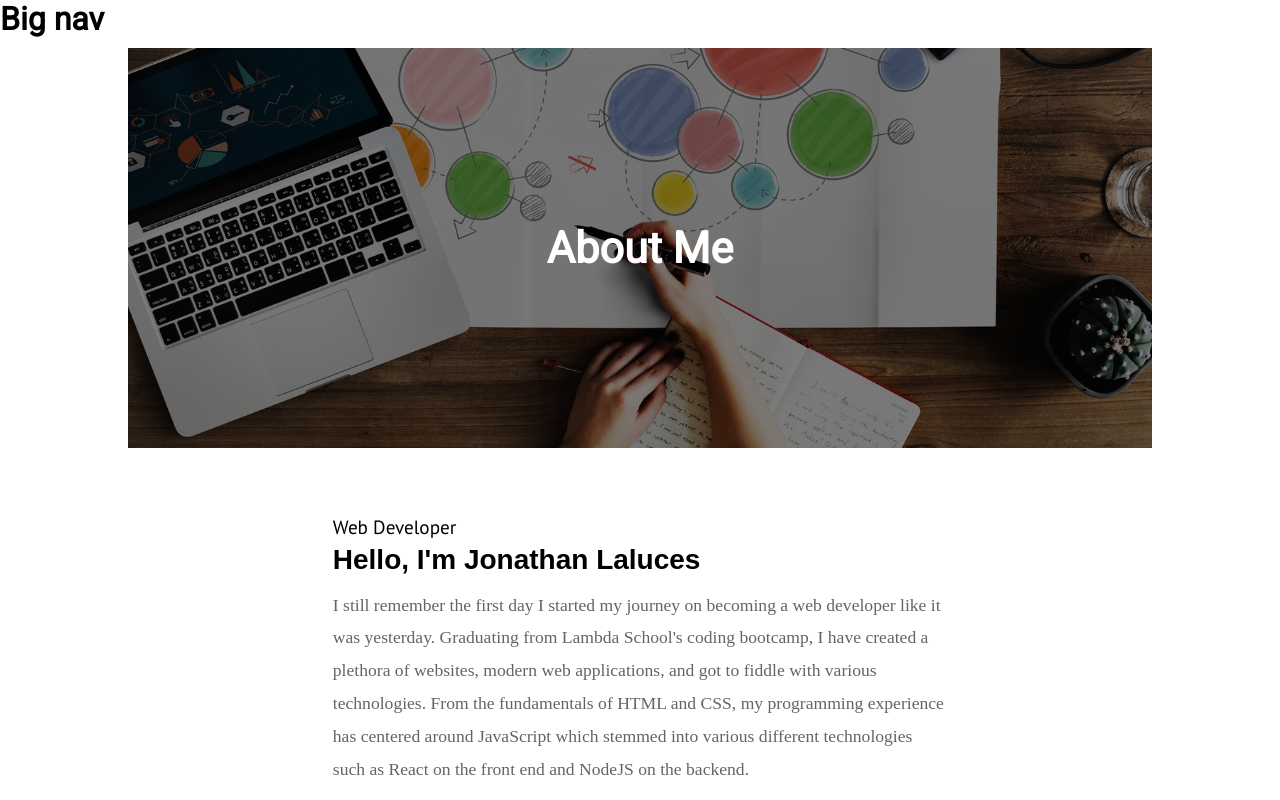
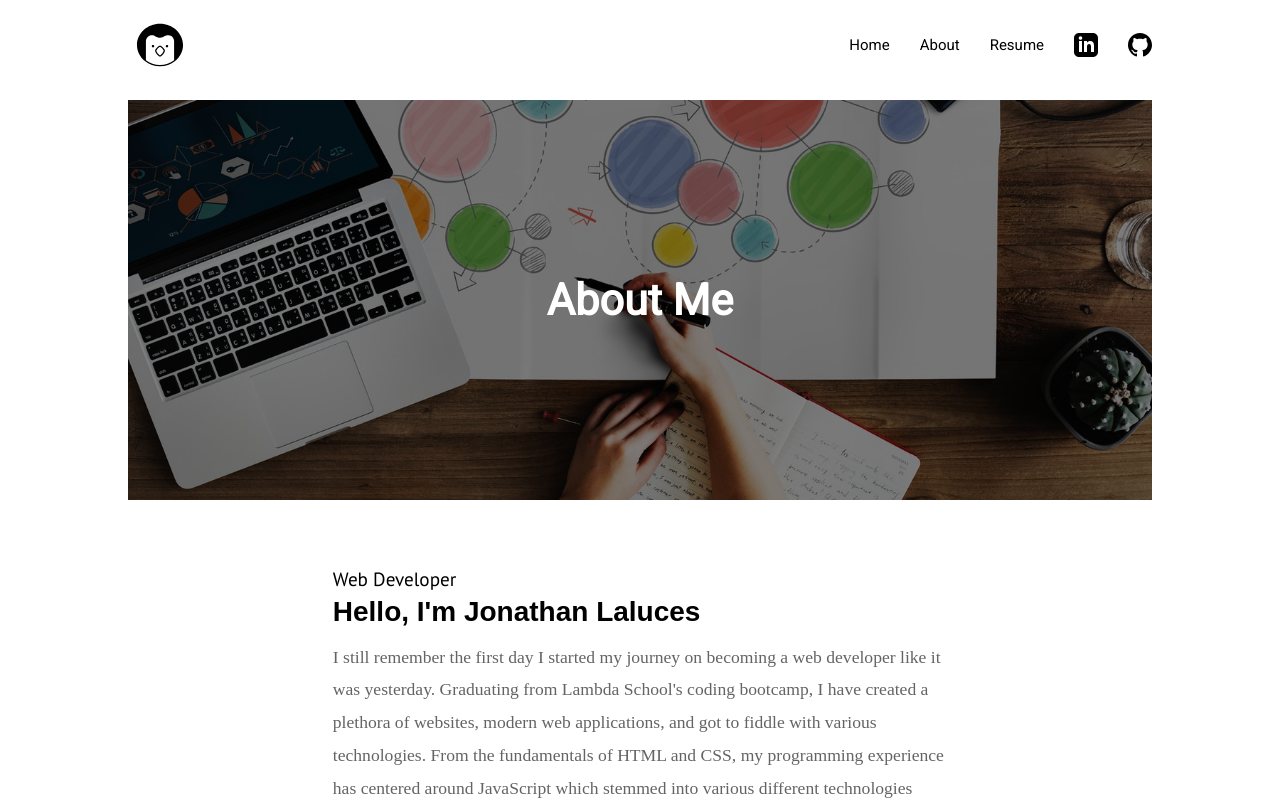
Before and after one commit to jlaluces123/Portfolio-revamp, a React (Create React App) app in the folder client/: page /about in a window 1280 px wide. Shown: the top 800 px of the page. Built offline with nearby package versions, Linux system fonts and the light colour scheme; the HTML template or start-up script is replaced by a standard one.

Commit message:
Desktop-Sized Navigation design + implementation: complete

```diff
--- a/client/src/components/Navigation/BigNav.js
+++ b/client/src/components/Navigation/BigNav.js
@@ -1,7 +1,74 @@
 import React from 'react';
 
+// Component Imports
+import { Link } from 'react-router-dom';
+
+// Assets
+import Penguin from '../../assets/penguin_noun.svg';
+
 const BigNav = props => {
-    return <h1>Big nav</h1>;
+    return (
+        <div className='container'>
+            <div className='navigation'>
+                <Link className='navigation__home' to='/'>
+                    <img
+                        src={Penguin}
+                        alt='Penguin black and white logo'
+                        className='logo'
+                    />
+                </Link>
+
+                <div className='navigation__right'>
+                    <ul className='list__big'>
+                        <li className='list__item'>
+                            <Link>Home</Link>
+                        </li>
+                        <li className='list__item'>
+                            <Link>About</Link>
+                        </li>
+                        <li className='list__item'>
+                            <Link>Resume</Link>
+                        </li>
+                        <li className='list__item display-contents'>
+                            <a
+                                className='display-contents'
+                                href='https://www.linkedin.com/in/jonathan-laluces/'
+                                target='_blank'
+                                rel='noopener noreferrer'
+                            >
+                                <svg
+                                    style={{ marginRight: 30 }}
+                                    xmlns='http://www.w3.org/2000/svg'
+                                    width='24'
+                                    height='24'
+                                    viewBox='0 0 24 24'
+                                >
+                                    <path d='M19 0h-14c-2.761 0-5 2.239-5 5v14c0 2.761 2.239 5 5 5h14c2.762 0 5-2.239 5-5v-14c0-2.761-2.238-5-5-5zm-11 19h-3v-11h3v11zm-1.5-12.268c-.966 0-1.75-.79-1.75-1.764s.784-1.764 1.75-1.764 1.75.79 1.75 1.764-.783 1.764-1.75 1.764zm13.5 12.268h-3v-5.604c0-3.368-4-3.113-4 0v5.604h-3v-11h3v1.765c1.396-2.586 7-2.777 7 2.476v6.759z' />
+                                </svg>
+                            </a>
+                        </li>
+                        <li className='list__item display-contents'>
+                            <a
+                                className='display-contents'
+                                href='https://github.com/jlaluces123'
+                                target='_blank'
+                                rel='noopener noreferrer'
+                            >
+                                <svg
+                                    xmlns='http://www.w3.org/2000/svg'
+                                    width='24'
+                                    height='24'
+                                    viewBox='0 0 24 24'
+                                >
+                                    <path d='M12 0c-6.626 0-12 5.373-12 12 0 5.302 3.438 9.8 8.207 11.387.599.111.793-.261.793-.577v-2.234c-3.338.726-4.033-1.416-4.033-1.416-.546-1.387-1.333-1.756-1.333-1.756-1.089-.745.083-.729.083-.729 1.205.084 1.839 1.237 1.839 1.237 1.07 1.834 2.807 1.304 3.492.997.107-.775.418-1.305.762-1.604-2.665-.305-5.467-1.334-5.467-5.931 0-1.311.469-2.381 1.236-3.221-.124-.303-.535-1.524.117-3.176 0 0 1.008-.322 3.301 1.23.957-.266 1.983-.399 3.003-.404 1.02.005 2.047.138 3.006.404 2.291-1.552 3.297-1.23 3.297-1.23.653 1.653.242 2.874.118 3.176.77.84 1.235 1.911 1.235 3.221 0 4.609-2.807 5.624-5.479 5.921.43.372.823 1.102.823 2.222v3.293c0 .319.192.694.801.576 4.765-1.589 8.199-6.086 8.199-11.386 0-6.627-5.373-12-12-12z' />
+                                </svg>
+                            </a>
+                        </li>
+                    </ul>
+                </div>
+            </div>
+        </div>
+    );
 };
 
 export default BigNav;
--- a/client/src/components/Navigation/navigation.css
+++ b/client/src/components/Navigation/navigation.css
@@ -8,6 +8,38 @@
     justify-content: space-between;
     align-items: center;
     margin: 0 10%;
+}
+
+.navigation__right {
+    width: -webkit-fill-available;
+}
+
+.list__big {
+    display: flex;
+    flex-direction: row;
+    justify-content: flex-end;
+    align-items: center;
+    list-style: none;
+    font-family: 'Roboto', sans-serif;
+    font-size: 15px;
+}
+
+.list__item {
+    padding-right: 30px;
+}
+
+.list__item a:hover {
+    border-bottom: 2px solid #68b4ff;
+    opacity: 0.9;
+}
+
+.display-contents {
+    display: contents;
+}
+
+.list__item a {
+    text-decoration: none;
+    color: black;
 }
 
 .navigation__home {
@@ -27,7 +59,7 @@
 .logo:hover {
     transform: rotate(35deg);
     transition: 0.3s;
-  background-color: #68B4FF;
+    background-color: #68b4ff;
 }
 
 .navigation__btn {
@@ -122,7 +154,6 @@
 }
 
 @media (min-width: 481px) and (max-width: 767px) {
-
     .hidden__container {
         flex-direction: column;
         height: 60%;
@@ -133,11 +164,9 @@
     .social__btn {
         max-height: 30px;
     }
-
 }
 
 @media (min-width: 320px) and (max-width: 480px) {
-
     .logo {
         height: 70px;
         margin-top: 25px;
@@ -153,5 +182,4 @@
     .social__btn {
         max-height: 30px;
     }
-
 }
```
Lines whose indentation alone changed are shown as unchanged.
